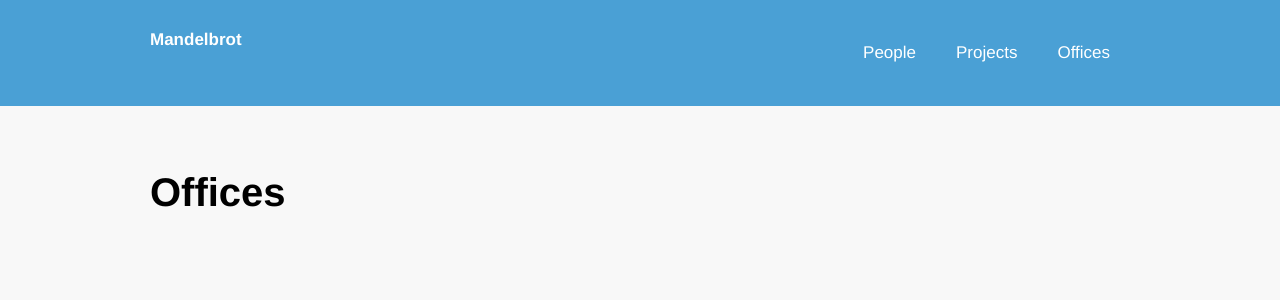
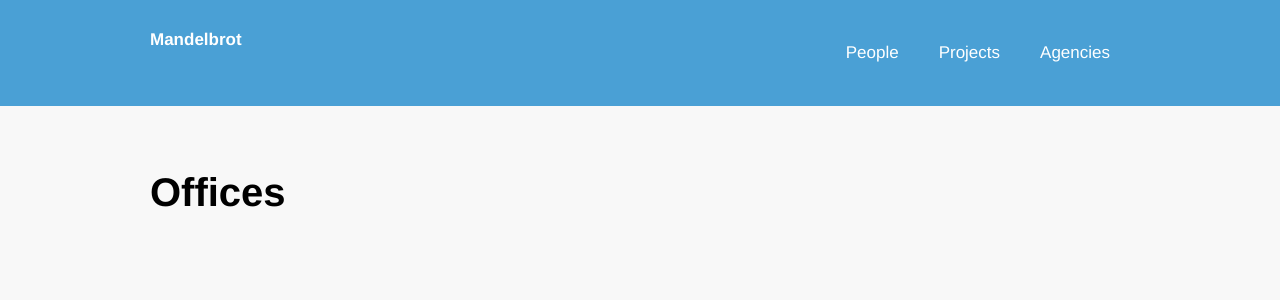
Before and after one commit to paultag/mandelbrot, a Django app: page /offices/ in a window 1280 px wide. Shown: the top 300 px of the page. Run offline with Django 3.2, Linux system fonts and the light colour scheme; data that the repository does not hold is empty; style sheets or scripts are compiled from the project's sources.

Commit message:
thanks, @beccasjames

```diff
--- a/mandelbrot/templates/mandelbrot/base.html
+++ b/mandelbrot/templates/mandelbrot/base.html
@@ -19,7 +19,7 @@
           <strong class="mdl-logo">Mandelbrot</strong>
           <span class="mdl-application-title"></span>
           <ul class="mdl-nav-links usa-unstyled-list">
-            <li><a href="{% url "offices" %}">Offices</a></li>
+            <li><a href="{% url "agencies" %}">Agencies</a></li>
             <li><a href="{% url "projects" %}">Projects</a></li>
             <li><a href="{% url "experts" %}">People</a></li>
           </ul>
--- a/mandelbrot/templates/mandelbrot/experts.html
+++ b/mandelbrot/templates/mandelbrot/experts.html
@@ -14,7 +14,7 @@
               </a>
               {% include "mandelbrot/fragments/compact_contact.html" %}
               <h4 class="mdl-txt-c mdl-name">{{expert.name}}</h4>
-              <p class="mdl-meta mdl-txt-c mdl-meta">{{expert.roles.all|humanize_list}}</p>
+              <p class="mdl-meta mdl-txt-c mdl-meta">{{expert.get_active_agencies|humanize_list}}</p>
           </div>
 {% endfor %}
         </div>
```
